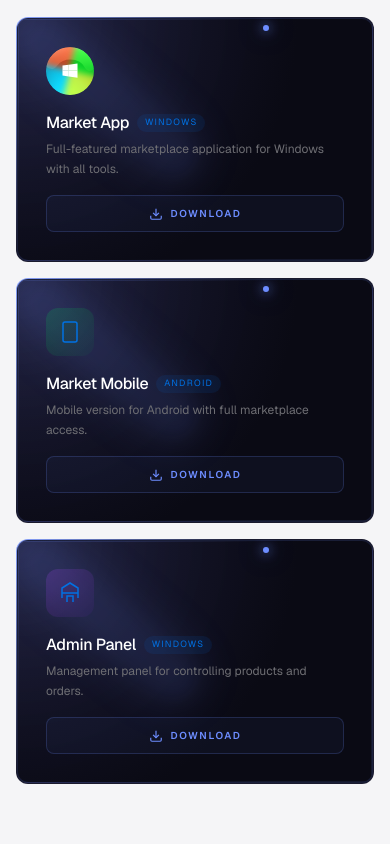
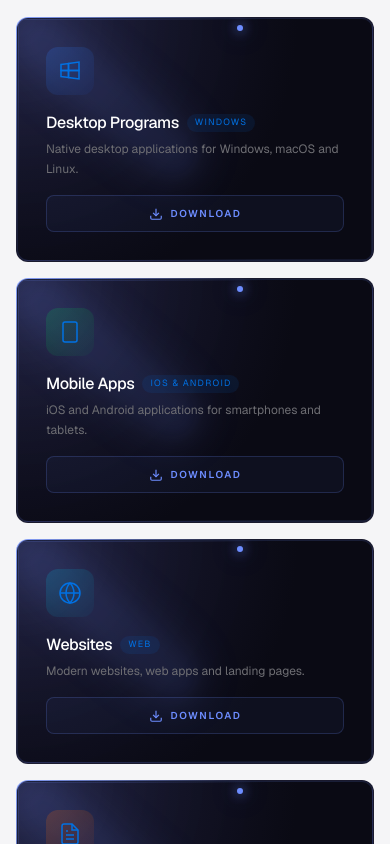
Before and after one commit to hayotbekmaxmudjonov380-arch/mywebsite, a Next.js app: page / in a window 390 px wide. Shown: the part 1740-2584 px from the top of the page. Built offline with nearby package versions, Linux system fonts and the light colour scheme.

Commit message:
feat: update categories - Desktop, Mobile, Websites, Institute Materials (4 cards, 4-col grid)

```diff
--- a/components/marketplace/marketplace-home.tsx
+++ b/components/marketplace/marketplace-home.tsx
@@ -17,7 +17,6 @@ import btnStyles from './hand-drawn-button.module.css'
 import logoStyles from './logo-glow.module.css'
 import glowCardStyles from './glow-card.module.css'
 import dlBtnStyles from './download-btn.module.css'
-import { WindowsIcon } from './windows-icon'
 import { SplineBackground } from './spline-background'
 import type { Product } from '@/lib/marketplace-types'
 
@@ -238,11 +237,12 @@ export default function MarketplaceHome() {
           <h2 className="max-w-xl text-xl sm:text-2xl md:text-4xl font-medium tracking-tight">{t('programs.title')}</h2>
           <p className="max-w-md text-xs sm:text-sm leading-5 sm:leading-6 text-muted-foreground">{t('programs.desc')}</p>
         </div>
-        <div className="grid gap-4 sm:gap-6 grid-cols-1 sm:grid-cols-2 lg:grid-cols-3">
+        <div className="grid gap-4 sm:gap-6 grid-cols-1 sm:grid-cols-2 lg:grid-cols-4">
           {[
             { name: t('programs.app1.name'), desc: t('programs.app1.desc'), platform: 'Windows', icon: <svg width="24" height="24" viewBox="0 0 24 24" fill="none" stroke="currentColor" strokeWidth="1.5"><path d="M3 5.5L10.5 4.5V11.5H3V5.5Z"/><path d="M10.5 4.5L21 3V11.5H10.5V4.5Z"/><path d="M3 11.5H10.5V18.5L3 17.5V11.5Z"/><path d="M10.5 11.5H21V20L10.5 18.5V11.5Z"/></svg>, color: 'from-blue-500/20 to-blue-600/5' },
-            { name: t('programs.app2.name'), desc: t('programs.app2.desc'), platform: 'Android', icon: <svg width="24" height="24" viewBox="0 0 24 24" fill="none" stroke="currentColor" strokeWidth="1.5"><rect x="5" y="2" width="14" height="20" rx="2" ry="2"/><line x1="12" y1="18" x2="12.01" y2="18"/></svg>, color: 'from-green-500/20 to-green-600/5' },
-            { name: t('programs.app3.name'), desc: t('programs.app3.desc'), platform: 'Windows', icon: <svg width="24" height="24" viewBox="0 0 24 24" fill="none" stroke="currentColor" strokeWidth="1.5"><path d="M4 17V7l8-5 8 5v10"/><path d="M9 21v-6h6v6"/><path d="M4 12h16"/></svg>, color: 'from-purple-500/20 to-purple-600/5' },
+            { name: t('programs.app2.name'), desc: t('programs.app2.desc'), platform: 'iOS & Android', icon: <svg width="24" height="24" viewBox="0 0 24 24" fill="none" stroke="currentColor" strokeWidth="1.5"><rect x="5" y="2" width="14" height="20" rx="2" ry="2"/><line x1="12" y1="18" x2="12.01" y2="18"/></svg>, color: 'from-green-500/20 to-green-600/5' },
+            { name: t('programs.app3.name'), desc: t('programs.app3.desc'), platform: 'Web', icon: <svg width="24" height="24" viewBox="0 0 24 24" fill="none" stroke="currentColor" strokeWidth="1.5"><circle cx="12" cy="12" r="10"/><line x1="2" y1="12" x2="22" y2="12"/><path d="M12 2a15.3 15.3 0 0 1 4 10 15.3 15.3 0 0 1-4 10 15.3 15.3 0 0 1-4-10 15.3 15.3 0 0 1 4-10z"/></svg>, color: 'from-cyan-500/20 to-cyan-600/5' },
+            { name: t('programs.app4.name'), desc: t('programs.app4.desc'), platform: 'Dokumentlar', icon: <svg width="24" height="24" viewBox="0 0 24 24" fill="none" stroke="currentColor" strokeWidth="1.5"><path d="M14 2H6a2 2 0 0 0-2 2v16a2 2 0 0 0 2 2h12a2 2 0 0 0 2-2V8z"/><polyline points="14 2 14 8 20 8"/><line x1="16" y1="13" x2="8" y2="13"/><line x1="16" y1="17" x2="8" y2="17"/><polyline points="10 9 9 9 8 9"/></svg>, color: 'from-orange-500/20 to-orange-600/5' },
           ].map((app, i) => (
             <div key={i} className={`${glowCardStyles.glowCardOuter} group`}>
               <div className={glowCardStyles.glowCard}>
@@ -251,13 +251,9 @@ export default function MarketplaceHome() {
                 <div className={`${glowCardStyles.glowLine} ${glowCardStyles.glowLineBottom}`} />
                 <div className={`${glowCardStyles.glowLine} ${glowCardStyles.glowLineLeft}`} />
                 <div className={`${glowCardStyles.glowLine} ${glowCardStyles.glowLineRight}`} />
-                {i === 0 ? (
-                  <WindowsIcon />
-                ) : (
-                  <div className={`${glowCardStyles.glowIcon} flex size-12 items-center justify-center rounded-xl bg-gradient-to-br ${app.color} text-primary`}>
+                <div className={`${glowCardStyles.glowIcon} flex size-12 items-center justify-center rounded-xl bg-gradient-to-br ${app.color} text-primary`}>
                     {app.icon}
                   </div>
-                )}
                 <div className="flex-1">
                   <div className="flex items-center gap-2 mb-1">
                     <h3 className={`${glowCardStyles.glowTitle} text-base sm:text-lg font-medium tracking-tight`}>{app.name}</h3>
--- a/lib/translations.ts
+++ b/lib/translations.ts
@@ -62,12 +62,14 @@ export const translations: Record<Locale, Record<string, string>> = {
     'programs.title': 'Download our applications.',
     'programs.desc': 'Ready-made software for your business. Download and start using right away.',
     'programs.download': 'Download',
-    'programs.app1.name': 'Market App',
-    'programs.app1.desc': 'Full-featured marketplace application for Windows with all tools.',
-    'programs.app2.name': 'Market Mobile',
-    'programs.app2.desc': 'Mobile version for Android with full marketplace access.',
-    'programs.app3.name': 'Admin Panel',
-    'programs.app3.desc': 'Management panel for controlling products and orders.',
+    'programs.app1.name': 'Desktop Programs',
+    'programs.app1.desc': 'Native desktop applications for Windows, macOS and Linux.',
+    'programs.app2.name': 'Mobile Apps',
+    'programs.app2.desc': 'iOS and Android applications for smartphones and tablets.',
+    'programs.app3.name': 'Websites',
+    'programs.app3.desc': 'Modern websites, web apps and landing pages.',
+    'programs.app4.name': 'Institute Materials',
+    'programs.app4.desc': 'Slides, Word documents, articles, course works and independent works.',
 
     // Footer
     'footer.account': 'Account',
@@ -233,12 +235,14 @@ export const translations: Record<Locale, Record<string, string>> = {
     'programs.title': 'Dasturlarimizni yuklab oling.',
     'programs.desc': 'Biznesingiz uchun tayyor dasturiy ta\'minot. Yuklab oling va darhol foydalaning.',
     'programs.download': 'Yuklab olish',
-    'programs.app1.name': 'Market Ilova',
-    'programs.app1.desc': 'Windows uchun to\'liq marketplace ilovasi, barcha vositalar bilan.',
-    'programs.app2.name': 'Market Mobile',
-    'programs.app2.desc': 'Android uchun mobil versiya, to\'liq marketplace kirish imkoniyati.',
-    'programs.app3.name': 'Admin Panel',
-    'programs.app3.desc': 'Mahsulotlar va buyurtmalarni boshqarish paneli.',
+    'programs.app1.name': 'Desktop Dasturlar',
+    'programs.app1.desc': 'Windows, macOS va Linux uchun dasturiy ta\'minot.',
+    'programs.app2.name': 'Mobil Ilovalar',
+    'programs.app2.desc': 'Smartfon va planshetlar uchun iOS va Android ilovalar.',
+    'programs.app3.name': 'Websaytlar',
+    'programs.app3.desc': 'Zamonaviy veb-saytlar, veb-ilovalar va landing sahifalar.',
+    'programs.app4.name': 'Institut Materiallari',
+    'programs.app4.desc': 'Slaydlar, Word hujjatlar, maqolalar, kurs ishlari va mustaqil ishlar.',
 
     // Footer
     'footer.account': 'Hisob',
@@ -404,12 +408,14 @@ export const translations: Record<Locale, Record<string, string>> = {
     'programs.title': 'Скачайте наши приложения.',
     'programs.desc': 'Готовое программное обеспечение для вашего бизнеса. Скачайте и начните использовать сразу.',
     'programs.download': 'Скачать',
-    'programs.app1.name': 'Market Приложение',
-    'programs.app1.desc': 'Полнофункциональное приложение маркетплейса для Windows со всеми инструментами.',
-    'programs.app2.name': 'Market Mobile',
-    'programs.app2.desc': 'Мобильная версия для Android с полным доступом к маркетплейсу.',
-    'programs.app3.name': 'Админ Панель',
-    'programs.app3.desc': 'Панель управления для контроля продуктов и заказов.',
+    'programs.app1.name': 'Desktop Dasturlar',
+    'programs.app1.desc': 'Windows, macOS va Linux uchun dasturiy ta\'minot.',
+    'programs.app2.name': 'Mobil Ilovalar',
+    'programs.app2.desc': 'Smartfon va planshetlar uchun iOS va Android ilovalar.',
+    'programs.app3.name': 'Websaytlar',
+    'programs.app3.desc': 'Zamonaviy veb-saytlar, veb-ilovalar va landing sahifalar.',
+    'programs.app4.name': 'Institut Materiallari',
+    'programs.app4.desc': 'Slaydlar, Word hujjatlar, maqolalar, kurs ishlari va mustaqil ishlar.',
 
     // Footer
     'footer.account': 'Аккаунт',
```
